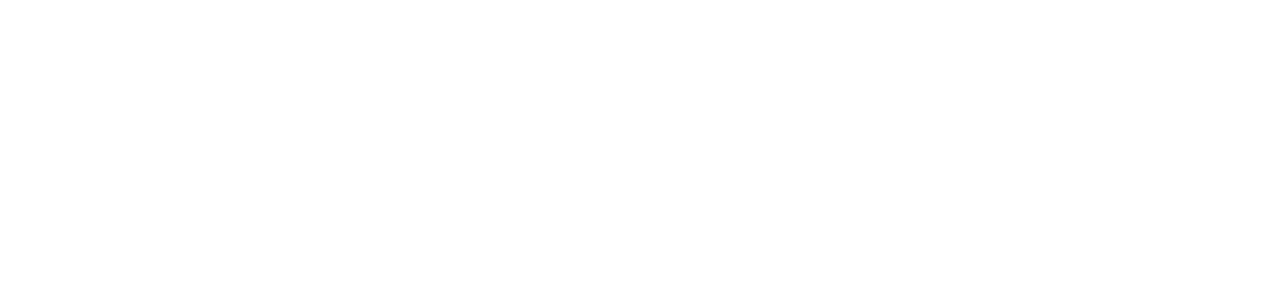
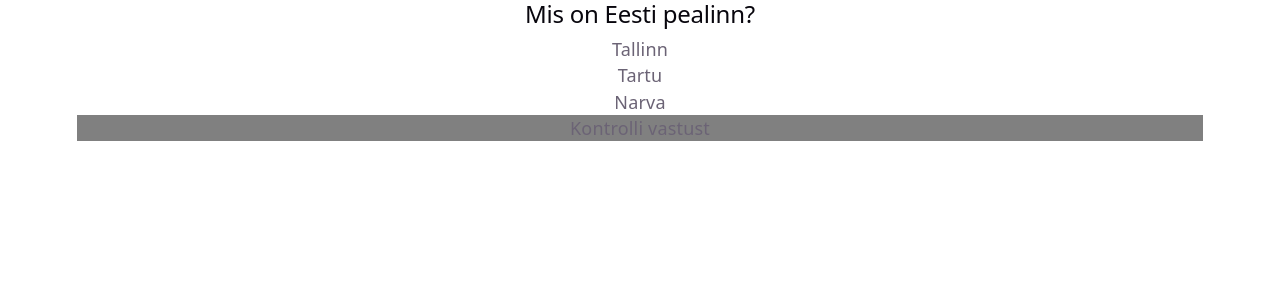
Before and after one commit to Poissott/viktoriinirakendus, a React (Vite) app: page /kysimus/1 in a window 1280 px wide. Before the commit this address had no page. Shown: the top 300 px of the page. Built offline with nearby package versions, Linux system fonts and the light colour scheme.

Commit message:
basic question selection and submission

```diff
--- a/src/App.tsx
+++ b/src/App.tsx
@@ -1,6 +1,7 @@
 import { BrowserRouter, Route, Routes } from "react-router-dom"
 import Question from "./components/Question[id]"
 import StartPage from "./components/StartPage"
+import ResultTable from "./components/ResultTable"
 
 
 function App() {
@@ -8,7 +9,8 @@ function App() {
     <BrowserRouter>
       <Routes>
         <Route path="/" element={<StartPage />} />
-        <Route path="/question/:id" element={<Question />} />
+        <Route path="/kysimus/:id" element={<Question />} />
+        <Route path="/tulemused" element={<ResultTable />} />
       </Routes>
     </BrowserRouter>
   )
--- a/src/components/Question[id].tsx
+++ b/src/components/Question[id].tsx
@@ -1,14 +1,30 @@
-import { useParams } from "react-router-dom";
+import { Link, useParams } from "react-router-dom";
 import questions from "../data/questions";
-import React from "react";
+import React, { useEffect } from "react";
+
+const answers: string[] = [];
 
 function Question() {
   const { id } = useParams<{ id: string }>();
   const questionObj = questions.find(q => q.id === parseInt(id!));
   const [selectedOption, setSelectedOption] = React.useState<string | null>(null);
+  const [isAnswered, setIsAnswered] = React.useState(false);
+
+  useEffect(() => {
+    setSelectedOption(null);
+    setIsAnswered(false);
+  }, [id]);
+
 
   const handleOptionClick = (option: string) => {
     setSelectedOption(option);
+  }
+
+  const handleOptionSubmitClick = () => {
+    if (selectedOption) {
+      answers.push(selectedOption);
+      setIsAnswered(true);
+    }
   }
 
   return (
@@ -19,11 +35,33 @@ function Question() {
         onClick={() => handleOptionClick(option)}
         style={{
           cursor: "pointer",
-          backgroundColor: selectedOption === option ? "gray" : "transparent" }
-        }>
+          backgroundColor:
+            isAnswered ?
+              option === questionObj.answer ? "green" :
+              option === selectedOption ? "red" : "transparent"
+            : option === selectedOption ? "lightblue" : "transparent",
+          pointerEvents: isAnswered ? "none" : "auto"
+        }}>
           {option}
         </p>
       ))}
+      <p
+      onClick={handleOptionSubmitClick}
+      style={{
+        cursor: "pointer",
+        backgroundColor: selectedOption ? "blue" : "gray",
+      }}>
+        Kontrolli vastust
+      </p>
+      {isAnswered && (
+        <Link to={{ pathname: parseInt(id!) + 1 == questions.length + 1 ? `/tulemused` : `/kysimus/${parseInt(id!) + 1}` }}
+        style={{
+          cursor: "pointer",
+        }}
+        >
+          Järgmine küsimus
+        </Link>
+      )}
     </div>
   );
 }
--- a/src/components/ResultTable.tsx
+++ b/src/components/ResultTable.tsx
@@ -0,0 +1,9 @@
+function ResultTable() {
+    return (
+        <div>
+            <h2>Viktoriini tulemused</h2>
+        </div>
+    );
+}
+
+export default ResultTable;
--- a/src/components/StartPage.tsx
+++ b/src/components/StartPage.tsx
@@ -4,7 +4,7 @@ function StartPage() {
   return (
     <div className="start-page">
       <h1>Tere tulemast viktoriinirakendusse!</h1>
-      <Link to="/question/1">Alusta viktoriini</Link>
+      <Link to="/kysimus/1">Alusta viktoriini</Link>
     </div>
   );
 }
```
